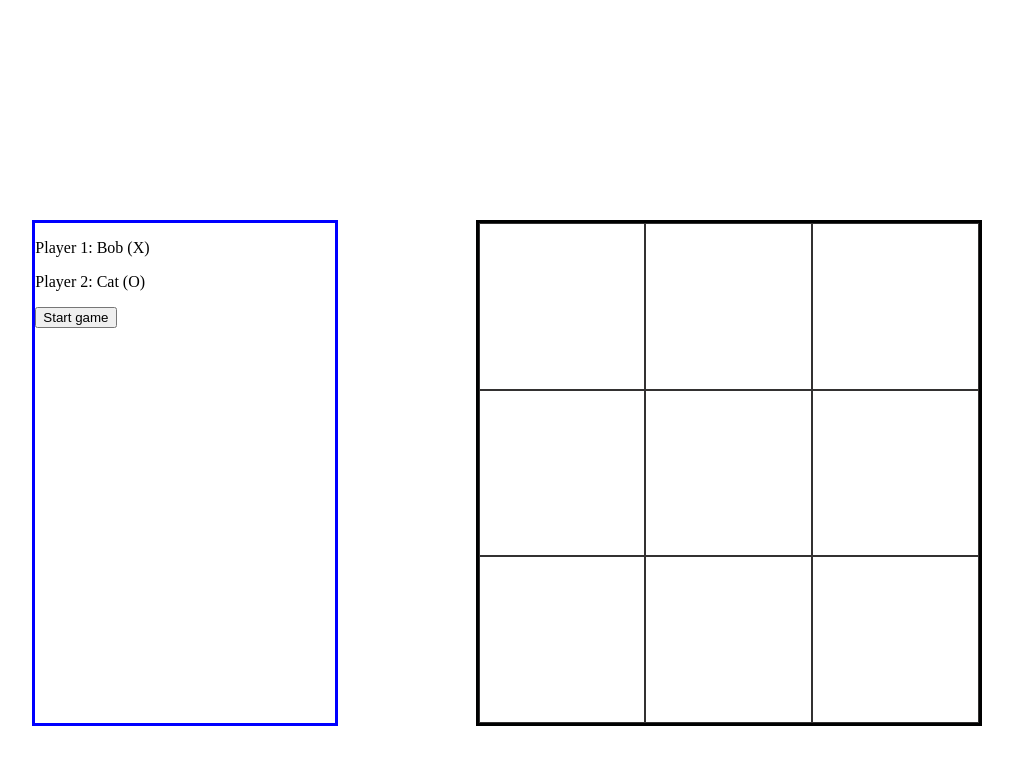
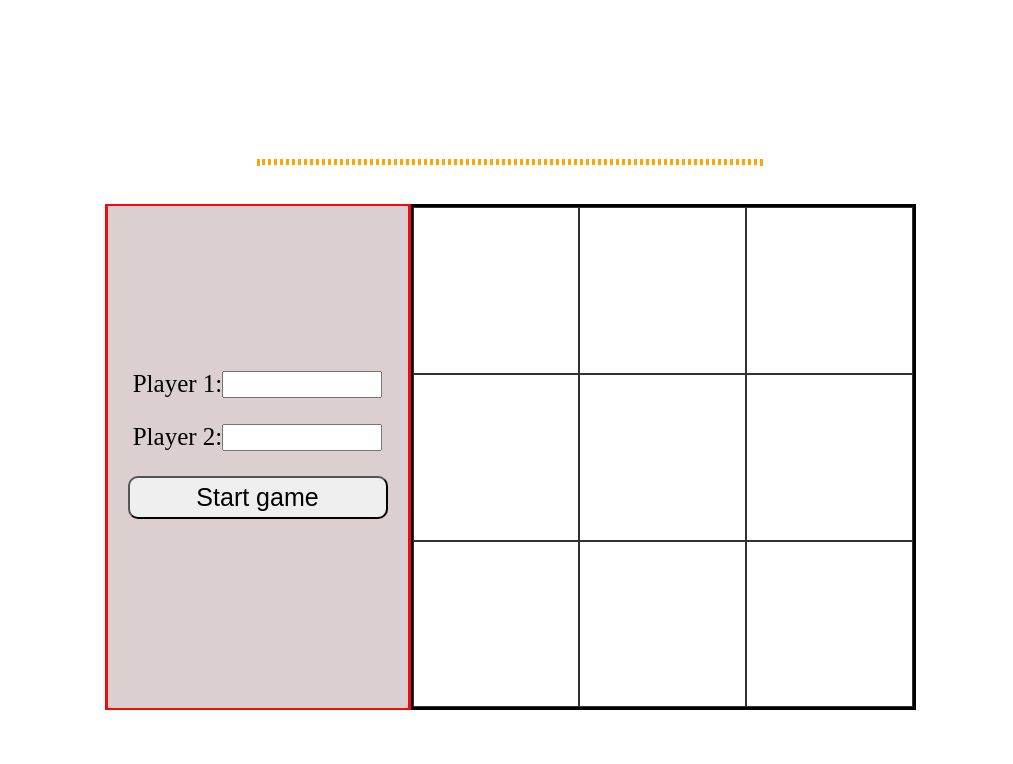
Before and after one commit to ndrewta/tic-tac-toe, a plain HTML site: page index.html in a window 1280 px wide. Shown: the whole page, without its empty margins (133-1146 px from the left). Drawn offline with Linux system fonts and the light colour scheme.

Commit message:
Started styling elements.

```diff
--- a/index.html
+++ b/index.html
@@ -9,13 +9,50 @@
   </head>
   <body>
     <div class="wrapper">
+      <div id="announcement-wrapper">
+        <p id="announcement"></p>
+      </div>
       <div id="info">
         <div id="stats">
-          <p id="player-one"></p>
-          <p id="player-two"></p>
-          <button id="start-btn">Start game</button>
-
-          <p id="current-player"></p>
+          <div>
+            <p id="player-one"></p>
+          </div>
+          <div>
+            <p id="player-two"></p>
+          </div>
+          <div id="btn-wrapper">
+            <div>
+              <button id="newgame-btn">New game</button>
+            </div>
+            <div>
+              <button id="rename-btn">Rename players</button>
+            </div>
+          </div>
+        </div>
+        <div class="form">
+          <form>
+            <div>
+              <label for="player-one-name">Player 1: </label>
+              <input
+                type="text"
+                id="player-one-name"
+                name="player-one-name"
+                maxlength="20"
+              />
+            </div>
+            <div>
+              <label for="player-two-name">Player 2: </label>
+              <input
+                type="text"
+                id="player-two-name"
+                name="player-two-name"
+                maxlength="20"
+              />
+            </div>
+            <div>
+              <button id="startgame-btn">Start game</button>
+            </div>
+          </form>
         </div>
       </div>
       <div id="board">
--- a/script.js
+++ b/script.js
@@ -29,8 +29,8 @@ const gameBoard = (() => {
       if (event.id === dom.id && !dom.hasChildNodes()) {
         _updateVariables(event);
         _render(currentPlayer, dom);
+        _switchPlayerMarker();
         _checkBoardState();
-        _switchPlayerMarker();
       }
     });
   };
@@ -92,16 +92,16 @@ const gameBoard = (() => {
     arrayList.forEach((arr) => {
       if (matchArrays(x, arr)) {
         _endGame(arr);
-        console.log("X wins");
+        infoBoard.displayOutcome(playerOne);
       }
       if (matchArrays(o, arr)) {
         _endGame(arr);
-        console.log("O wins");
+        infoBoard.displayOutcome(playerTwo);
       }
     });
     if (boardState.length == 9) {
       _endGame();
-      console.log("Game tie!");
+      infoBoard.displayOutcome();
     }
   };
   // Reset board
@@ -170,44 +170,93 @@ const infoBoard = (() => {
   let playerTwo;
 
   //Cache DOM
-  const btn = document.getElementById("start-btn");
+  const newgameBtn = document.getElementById("newgame-btn");
+  const startgameBtn = document.getElementById("startgame-btn");
+  const renameBtn = document.getElementById("rename-btn");
   const playerOneDom = document.getElementById("player-one");
   const playerTwoDom = document.getElementById("player-two");
   const currentPlayerDom = document.getElementById("current-player");
+  const outcomeDom = document.getElementById("outcome");
+  const formDom = document.querySelector(".form");
+  const formElem = document.querySelector("form");
+  const announcementDom = document.getElementById("announcement");
 
   // Bind button event
   const _bindBtn = () => {
-    btn.addEventListener("click", _startGame);
+    newgameBtn.addEventListener("click", _newGame);
+    startgameBtn.addEventListener("click", (e) => _startGame(e));
+    renameBtn.addEventListener("click", _renamePlayers);
   };
 
-  // Start game signal
-  const _startGame = () => {
+  // Submit form and start game
+  const _startGame = (e) => {
+    _submitForm(e);
+    _resetInfo();
     gameBoard.startGame(playerOne, playerTwo);
   };
 
+  // New game
+  const _newGame = () => {
+    _resetInfo();
+    gameBoard.startGame(playerOne, playerTwo);
+  };
+
+  // Submit form
+  const _submitForm = (e) => {
+    e.preventDefault();
+    const data = new FormData(formElem);
+    const playerOneData = data.get("player-one-name");
+    const playerTwoData = data.get("player-two-name");
+    const playerOneObj = Player(playerOneData, "X");
+    const playerTwoObj = Player(playerTwoData, "O");
+    _setUpPlayers(playerOneObj, playerTwoObj);
+    _toggleForm();
+    formElem.reset();
+  };
+
   // Setup players
-  const setUpPlayers = (firstPlayer, secondPlayer) => {
+  const _setUpPlayers = (firstPlayer, secondPlayer) => {
     playerOne = firstPlayer;
     playerTwo = secondPlayer;
     _updatePlayerNames(playerOne, playerTwo);
   };
 
+  // Rename players
+  const _renamePlayers = () => {
+    _resetInfo();
+    _toggleForm();
+  };
+
   // Update player names
   const _updatePlayerNames = (playerOne, playerTwo) => {
-    playerOneDom.textContent = `Player 1: ${playerOne.name} (${playerOne.marker})`;
-    playerTwoDom.textContent = `Player 2: ${playerTwo.name} (${playerTwo.marker})`;
+    playerOneDom.textContent = `Player 1: ${playerOne.name}`;
+    playerTwoDom.textContent = `Player 2: ${playerTwo.name}`;
   };
 
   // Update current player
   const updateCurrentPlayer = (currentPlayer) => {
-    currentPlayerDom.textContent = `Current player: ${currentPlayer.name}`;
+    announcementDom.textContent = `${currentPlayer.name}'s turn!`;
+  };
+
+  // Display Winner
+  const displayOutcome = (winner) => {
+    if (winner) {
+      announcementDom.textContent = `${winner.name} is the winner!`;
+    } else {
+      announcementDom.textContent = "Game tie!";
+    }
+  };
+
+  // Reset infoboard
+  const _resetInfo = () => {
+    announcementDom.textContent = "";
+  };
+
+  // Toggle form
+  const _toggleForm = () => {
+    formDom.classList.toggle("toggle-form");
   };
 
   _bindBtn();
-  return { setUpPlayers, updateCurrentPlayer };
+  return { updateCurrentPlayer, displayOutcome };
 })();
-
-const playerOne = Player("Bob", "X");
-const playerTwo = Player("Cat", "O");
-
-infoBoard.setUpPlayers(playerOne, playerTwo);
--- a/style.css
+++ b/style.css
@@ -1,11 +1,31 @@
 .wrapper {
-    margin-top: 200px;
-    display: flex;
-    justify-content: space-evenly;
-    padding: 20px;
+  margin-top: 200px;
+  display: grid;
+  grid-template-columns: 1fr 2fr;
+  grid-template-rows: 1fr 6fr;
+  margin: auto;
+  margin-top: 15vh;
+  width: 805px;
+}
+
+#announcement-wrapper {
+  border: dotted orange;
+  width: 500px;
+  justify-self: center;
+  align-self: center;
+  grid-row: 1 / 2;
+  grid-column: 1 / 3;
+}
+
+#announcement {
+  text-align: center;
+  font-size: 50px;
+  margin: 0;
 }
 
 #board {
+  grid-row: 2 /3;
+  grid-column: 2 /3;
   border: solid;
   width: 500px;
   height: 500px;
@@ -22,14 +42,69 @@
   font-size: 52px;
 }
 
-
-
 .highlight {
   background-color: rgb(241, 189, 92);
 }
 
 #info {
-    border: solid blue;
-    width: 300px;
-    height: 500px;
+  grid-column: 1 / 2;
+  grid-row: 2 /3;
+  position: relative;
+  width: 300px;
+  height: 500px;
+  font-size: 25px;
+  margin-right: 5px;
 }
+#stats {
+  display: grid;
+  grid-template-rows: repeat(5, 1fr);
+  width: 300px;
+  height: 500px;
+  justify-content: center;
+  align-items: center;
+  border: solid rgb(240, 12, 12);
+}
+
+#btn-wrapper {
+  display: flex;
+  flex-direction: column;
+  justify-content: space-evenly;
+  height: 150px;
+}
+
+.form {
+  position: absolute;
+  display: flex;
+  justify-content: center;
+  align-items: center;
+  width: 300px;
+  height: 502px;
+  top: 2px;
+  left: 3px;
+  opacity: 1;
+  background-color: rgb(219, 207, 207);
+}
+form > div {
+  display: flex;
+  justify-content: center;
+  align-items: center;
+  margin-bottom: 25px;
+}
+
+input {
+  padding: 3px;
+  width: 150px;
+  font-size: 15px;
+}
+
+button {
+  font-size: 25px;
+  padding: 5px;
+  border-radius: 10px;
+  width: 260px;
+}
+
+.toggle-form {
+  opacity: 0;
+  pointer-events: none;
+}
```
